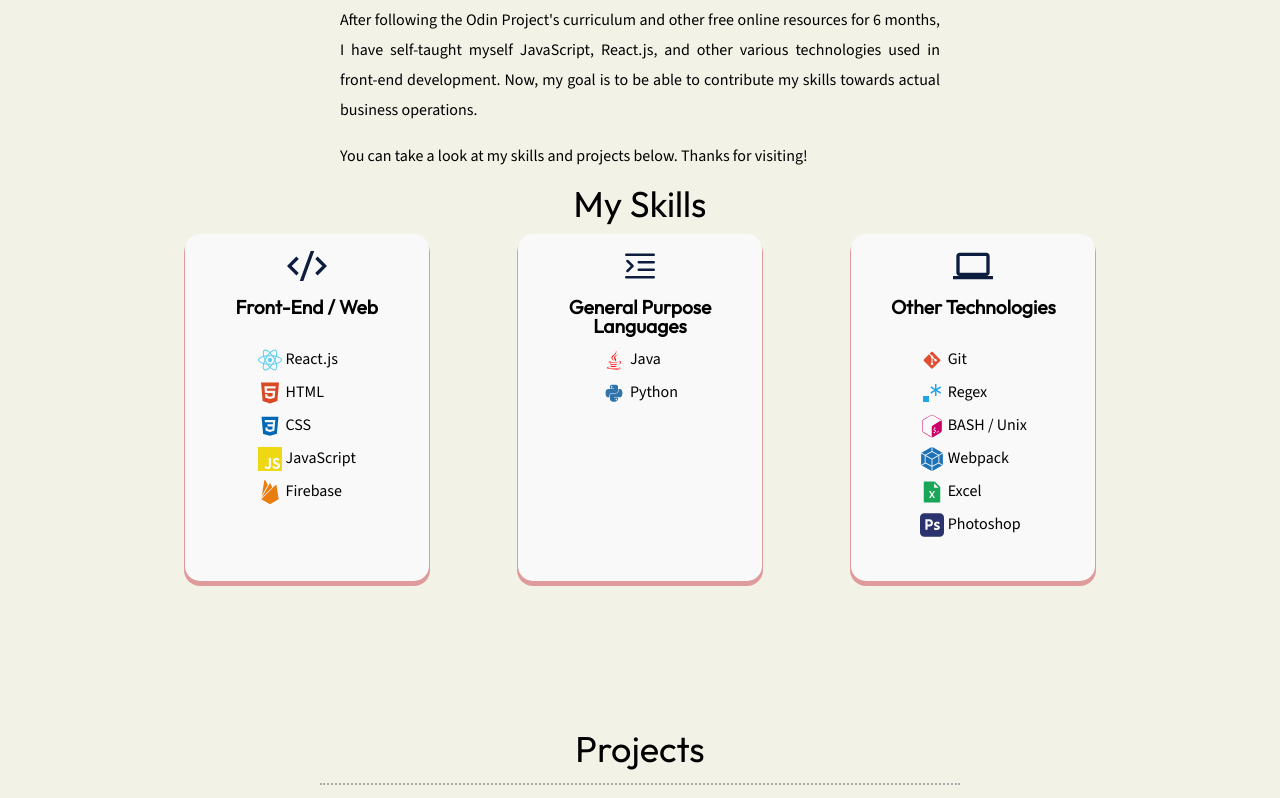
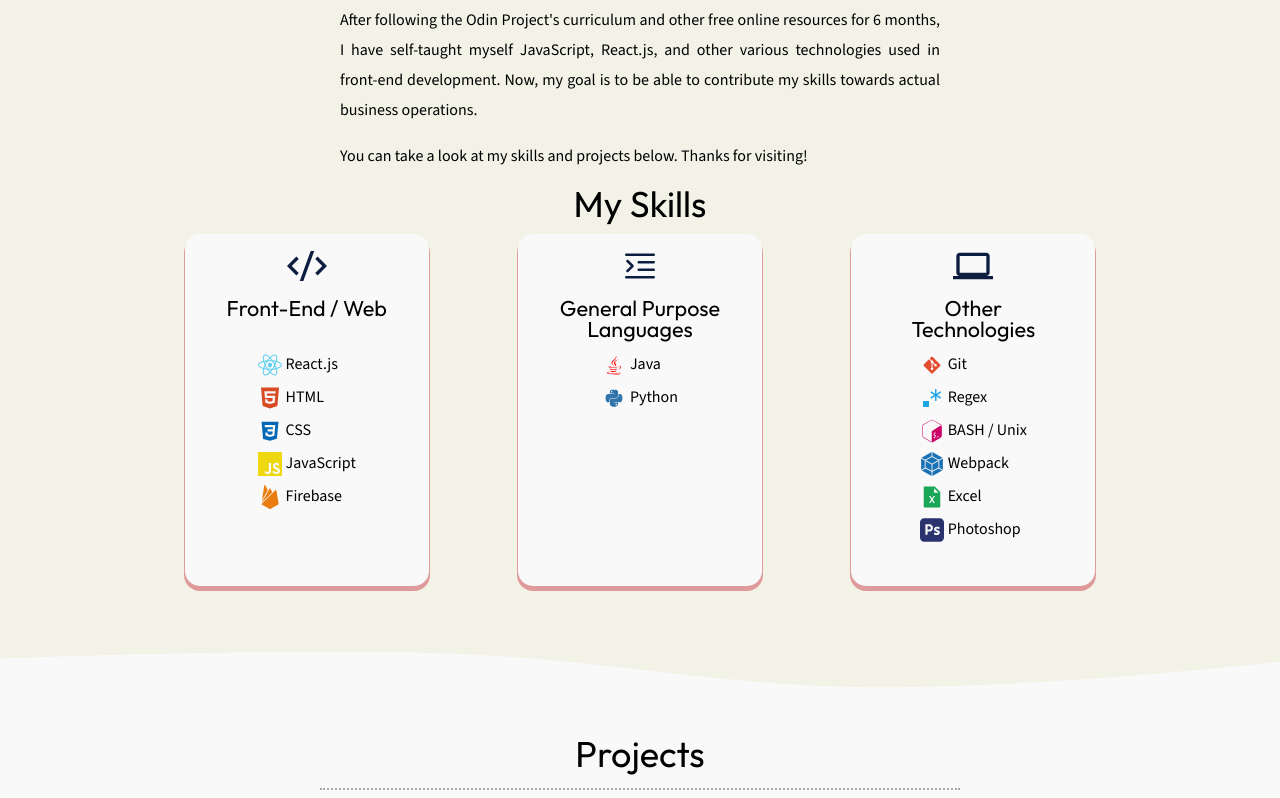
Before and after one commit to Datrinon/portfolio, a React (Create React App) app: page / in a window 1280 px wide. Shown: the part 1257-2055 px from the top of the page. Built offline with nearby package versions, Linux system fonts and the light colour scheme.

Commit message:
Add dark mode compatibility to resume section

```diff
--- a/src/components/Content/Resume.js
+++ b/src/components/Content/Resume.js
@@ -4,6 +4,8 @@ import Section from './Section'
 import resumePdf from "../../data/resume-DanTrinh.pdf"
 
 import * as R from "./styled/Resume.styled";
+
+import { GoLinkExternal } from "react-icons/go";
 
 function Resume() {
 
@@ -12,10 +14,13 @@ function Resume() {
   return (
     <R.ResumeSectionWrapper>
       <Section title={"Resume"}>
-        {/* <R.ToggleVisButton
-          onClick={() => setHidden(!hidden)}>Hide</R.ToggleVisButton> */}
         <R.ResumeLinkContainer>
-          <R.ResumeLink href={resumePdf} target="_blank">Open Resume in New Tab</R.ResumeLink>
+          <R.ResumeLink href={resumePdf} target="_blank">
+            <span className="content">
+              Open Resume in New Tab
+              <GoLinkExternal className="icon" />
+            </span>
+          </R.ResumeLink>
         </R.ResumeLinkContainer>
         <R.ResumeIFrame
           hidden={hidden}
--- a/src/components/Content/styled/Resume.styled.js
+++ b/src/components/Content/styled/Resume.styled.js
@@ -15,16 +15,6 @@ export const ResumeSectionWrapper = styled.div`
   }
 `
 
-// export const ToggleVisButton = styled.button`
-//   position: absolute;
-//   top: 0;
-//   right: 45%;
-// `;
-
-// export const ResumeContainer = styled.div`
-
-// `
-
 export const ResumeLinkContainer = styled.div`
   text-align: center;
   margin: 1em auto;
@@ -36,8 +26,21 @@ export const ResumeLink = styled.a`
   text-decoration: none;
   background-color: ${palette.sunrayGold};
 
-  &:hover {
+  & .content {
+    color: black;
+  }
+
+  & .content:hover {
     color: white;
+  }
+
+  &:active {
+    color: black;
+  }
+
+  & .icon {
+    position: relative;
+    top: 3px;
   }
 `
 
--- a/src/components/Content/styled/Skills.styled.js
+++ b/src/components/Content/styled/Skills.styled.js
@@ -42,8 +42,8 @@ export const SkillCategoryBox = styled.div`
   & .skill-category-heading {
     text-align: center;
     min-height: 2em;
-    font-weight: bold;
-    font-size: 1.2rem;
+    font-weight: initial;
+    font-size: 1.35rem;
   }
 
   & .skills-list {
--- a/src/components/_styled/App.styled.js
+++ b/src/components/_styled/App.styled.js
@@ -29,7 +29,7 @@ export const Main = styled.main`
   }
 
   & .projects {
-    background-color: ${props => props.theme.BGAlt};
+    background-color: ${props => props.theme.BG2};
   }
 
   & .projects .footer-divider {
@@ -38,7 +38,7 @@ export const Main = styled.main`
 
   & .resume {
     background: linear-gradient(180deg,
-      ${props => props.theme.BG}, ${props => props.theme.BGAlt}
+      ${props => props.theme.BG}, ${props => props.theme.decal2}
     );
   }
 
```
